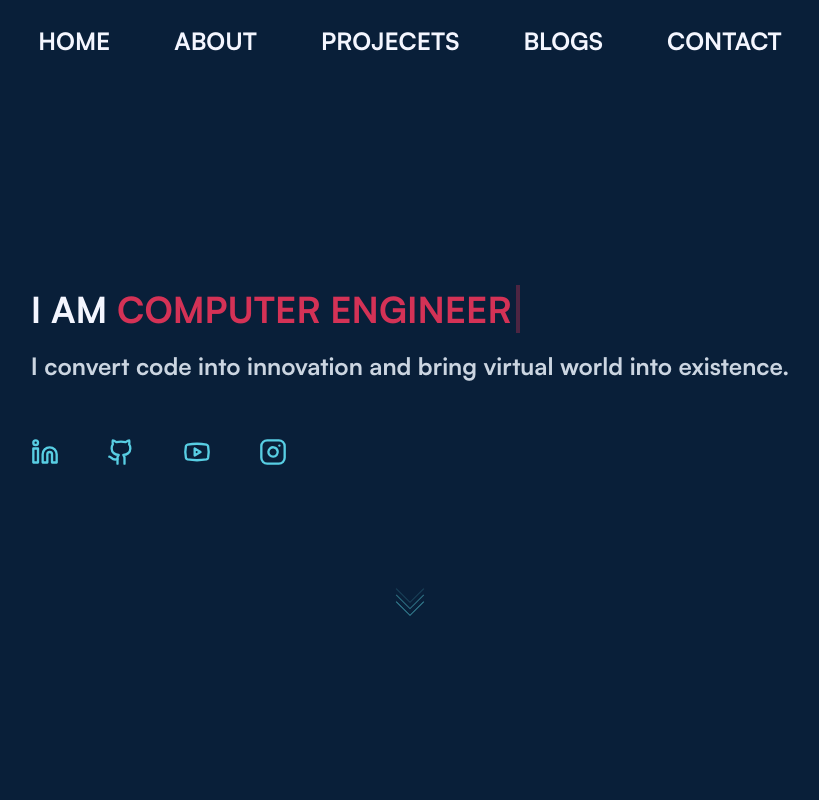
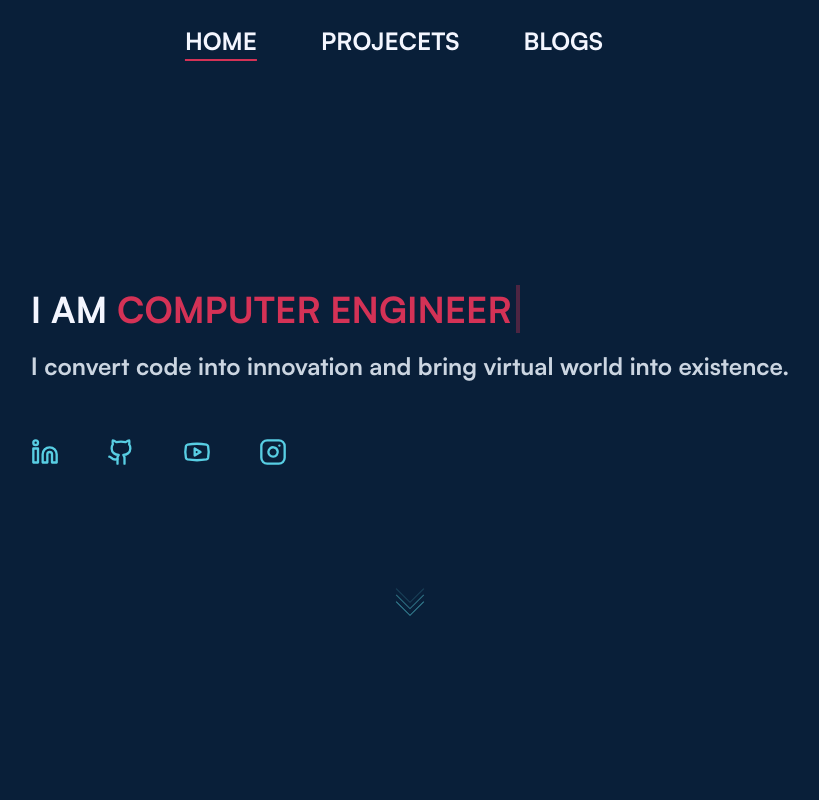
Before and after one commit to Bhargavoza1/my-portfolio, a Next.js app: page / in a window 1280 px wide. Shown: the top 800 px of the page, without its empty margins (230-1049 px from the left). Built offline with nearby package versions, Linux system fonts and the light colour scheme.

Commit message:
Update NavBar.tsx
In next js it is hard to work with Link and element with id
usePathname();
Was not able to give #<id-name>

```diff
--- a/src/components/NavBar.tsx
+++ b/src/components/NavBar.tsx
@@ -71,16 +71,16 @@ function NavBar() {
                 className=' w-12 h-12  belowmd:w-8 belowmd:h-8' color='#d43256'/></Link></div>
             <div>
                 <nav className="hidden  myimg:px-32 py-[25px] mylandscape:py-[15px]   md:flex md:w-full        ">
-                    <MyLink href="/#home" title="HOME" className=' mr-8 '
+                    <MyLink href="/" title="HOME" className=' mr-8 '
                             spanclass=' left-[50%] translate-x-[-50%]'/>
-                    <MyLink href="/#about" title="ABOUT" className=' mx-8  '
-                            spanclass='left-[50%] translate-x-[-50%] '/>
+                    {/*<MyLink href="/#about" title="ABOUT" className=' mx-8  '
+                            spanclass='left-[50%] translate-x-[-50%] '/>*/}
                     <MyLink href="/projects" title="PROJECETS" className=' mx-8   '
                             spanclass='left-[50%] translate-x-[-50%] '/>
                     <MyLink href="/blogs" title="BLOGS" className=' mx-8  '
                             spanclass='left-[50%] translate-x-[-50%] '/>
-                    <MyLink href="/#contact" title="CONTACT" className=' ml-8  '
-                            spanclass=' left-[50%] translate-x-[-50%]'/>
+                    {/*<MyLink href="/#contact" title="CONTACT" className=' ml-8  '
+                            spanclass=' left-[50%] translate-x-[-50%]'/>*/}
                 </nav>
             </div>
 
@@ -101,7 +101,7 @@ function NavBar() {
                                 <nav className="grid   w-[10px]  space-y-10    ">
                                     <SheetClose asChild>
 
-                                        <Link href="/#home" className={`  text-4xl  w-fit pl-1 relative group md:text-3xl  lg:text-4xl `} style={myfont.style}>
+                                        <Link href="/" className={`  text-4xl  w-fit pl-1 relative group md:text-3xl  lg:text-4xl `} style={myfont.style}>
                                             HOME
 
                                             <span className={`left-[0] translate-x-[0] h-[2px] inline-block  w-0 bg-MyRed absolute -bottom-1
@@ -111,7 +111,7 @@ function NavBar() {
                                         </Link>
                                     </SheetClose>
 
-                                    <SheetClose asChild>
+                                    {/*<SheetClose asChild>
 
                                         <Link href="/#about" className={`  text-4xl  w-fit pl-1 relative group md:text-3xl  lg:text-4xl `} style={myfont.style}>
                                             ABOUT
@@ -121,7 +121,7 @@ function NavBar() {
                                             &nbsp;
                                             </span>
                                         </Link>
-                                    </SheetClose>
+                                    </SheetClose>*/}
 
                                     <SheetClose asChild>
 
@@ -149,7 +149,7 @@ function NavBar() {
                                     </SheetClose>
 
 
-                                    <SheetClose asChild>
+                                    {/*<SheetClose asChild>
 
                                         <Link href="/#contact" className={`  text-4xl  w-fit pl-1 relative group md:text-3xl  lg:text-4xl `} style={myfont.style}>
                                             CONTACT
@@ -159,7 +159,7 @@ function NavBar() {
                                             &nbsp;
                                             </span>
                                         </Link>
-                                    </SheetClose>
+                                    </SheetClose>*/}
 
 
 
```
